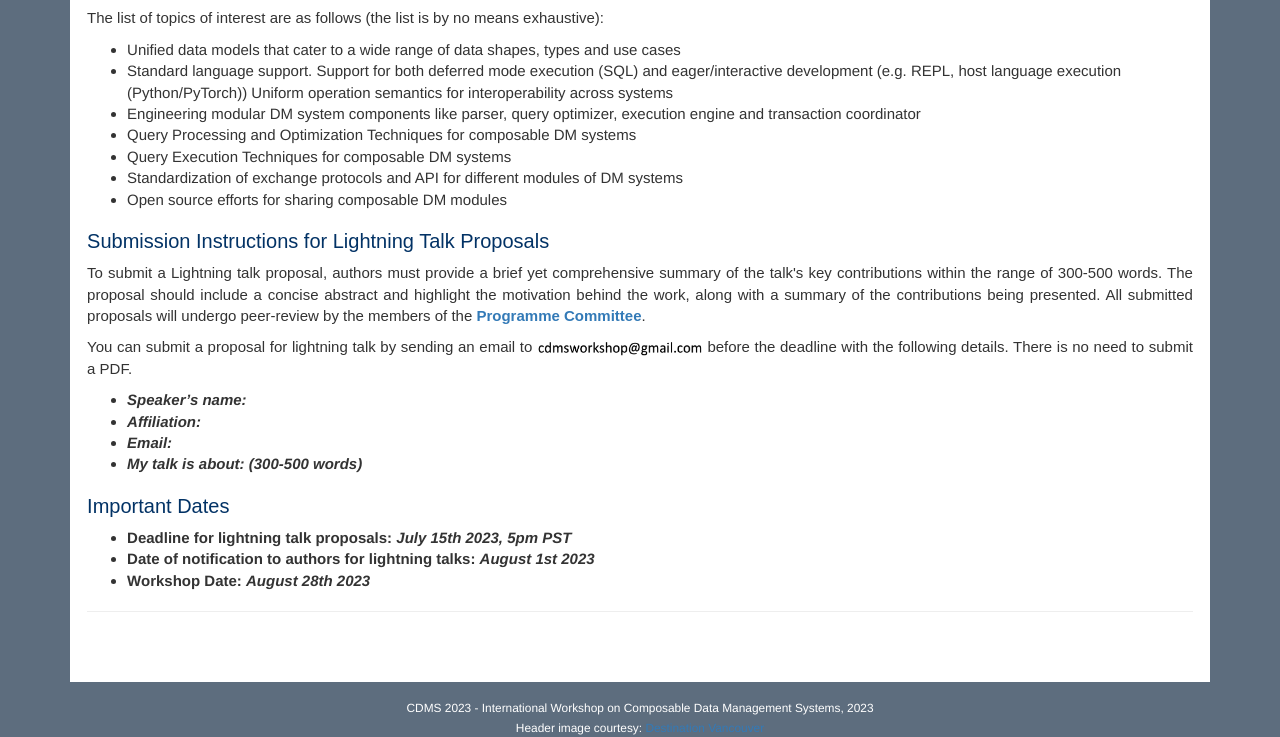
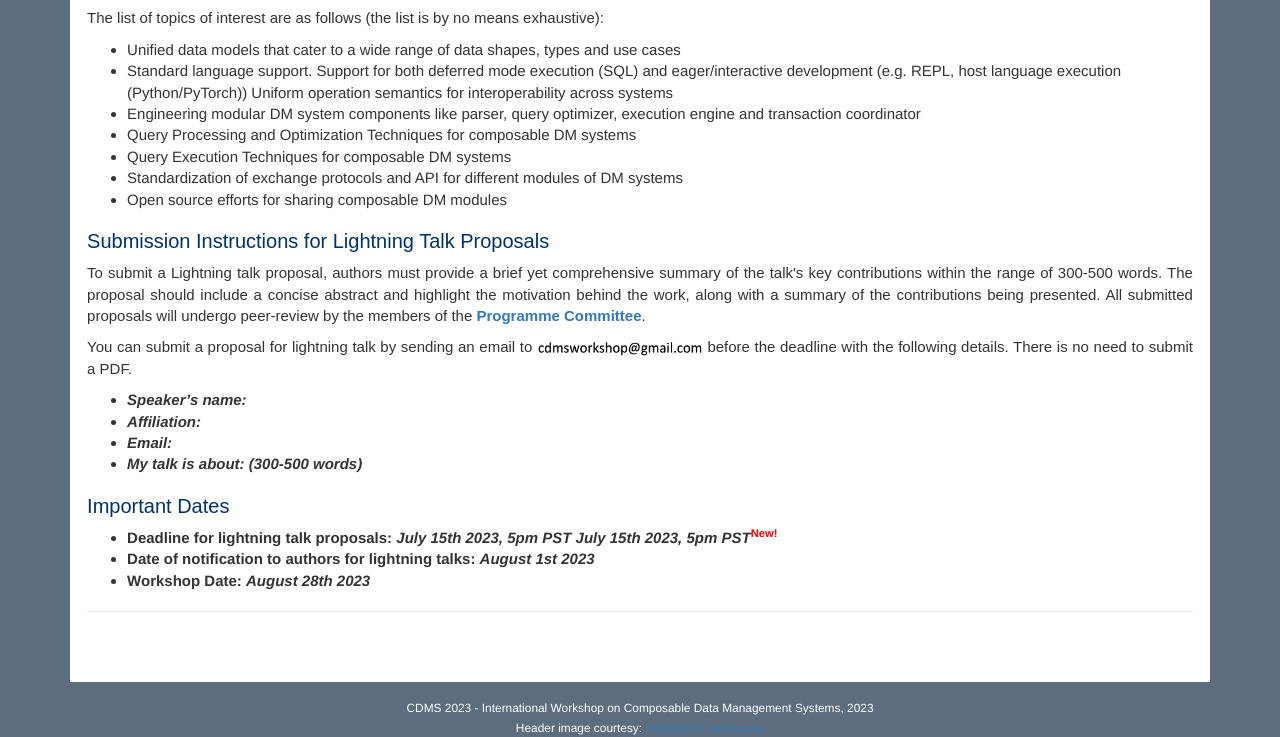
Before and after one commit to cdmsworkshop/2023, a plain HTML site: page cfl.html in a window 1280 px wide. Shown: the part 835-1572 px from the top of the page. Drawn offline with nearby package versions, Linux system fonts and the light colour scheme.

Commit message:
Update cfl.html

```diff
--- a/cfl.html
+++ b/cfl.html
@@ -158,7 +158,7 @@ You can submit a proposal for lightning talk by sending an email to <img src="im
 <h2>Important Dates</h2>
 <p align="justify">
 <ul>
-	<li><b>Deadline for lightning talk proposals:</b> <b><i>July 15th 2023, 5pm PST</i></b></li>
+	<li><b>Deadline for lightning talk proposals:</b> <s></s><b><i>July 15th 2023, 5pm PST</i></b><s></s> <b><i>July 15th 2023, 5pm PST</i></b><sup><b><font color="red">New!</font></b></sup></li>
 	<li><b>Date of notification to authors for lightning talks:</b> <b><i>August 1st 2023</i></b></li> </li>
 	<li><b>Workshop Date:</b> <b><i> August 28th 2023</i></b></li>
 </ul>
```
